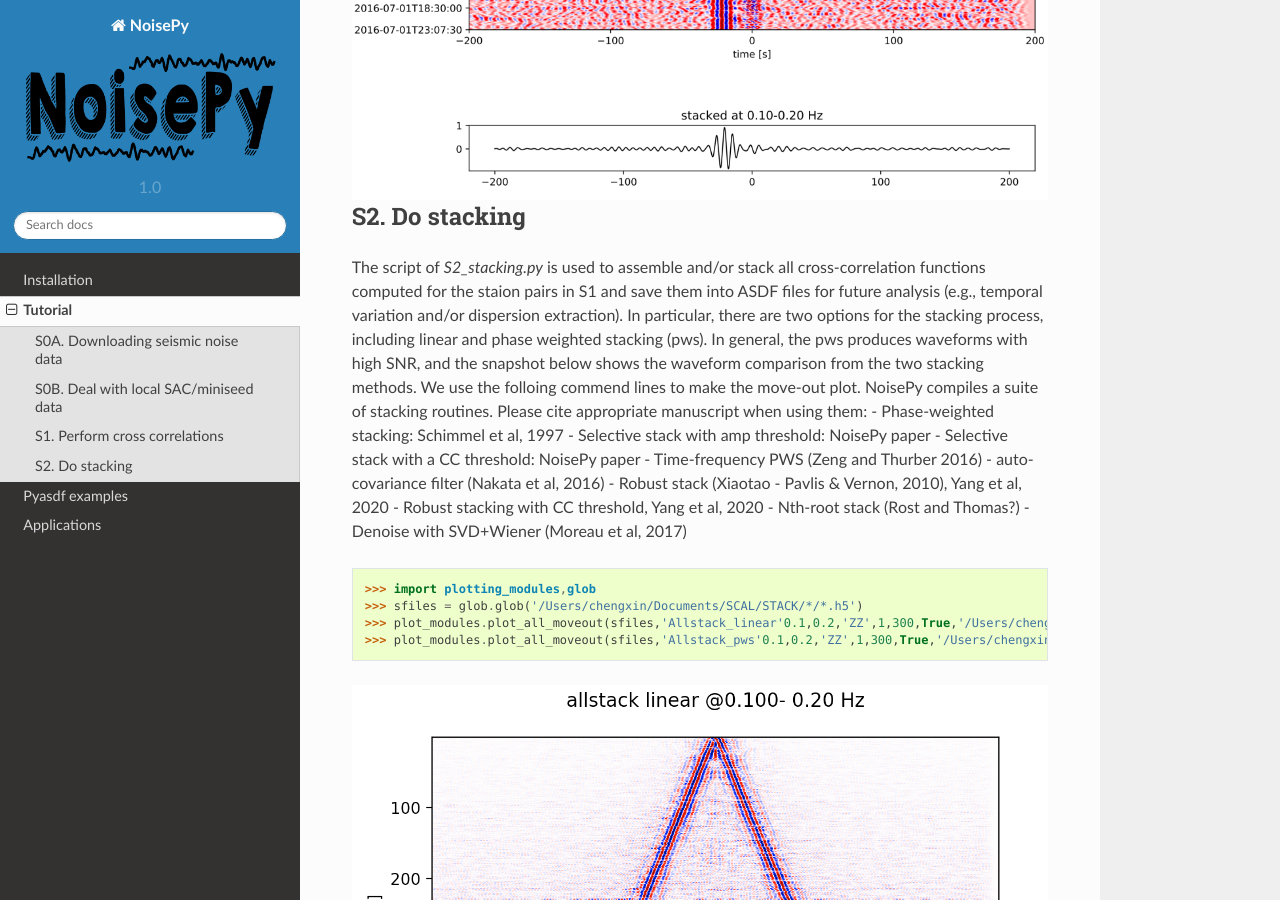
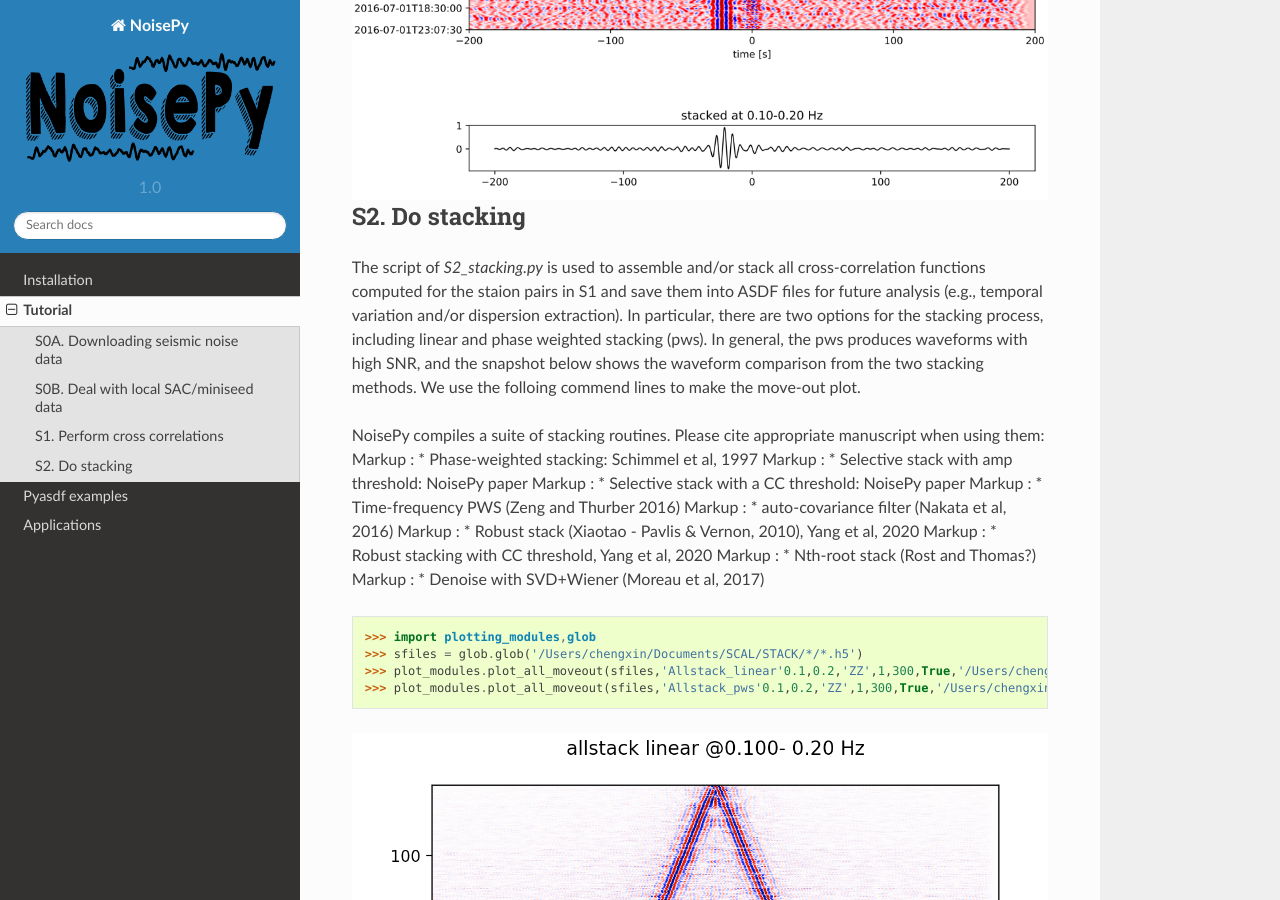
Before and after one commit to noisepy/NoisePy, a Sphinx documentation site: the page built from docs/tutorial.rst, in a window 1280 px wide and 900 px high, scrolled down 2866 px. Built offline with Sphinx 7.4.7 and the Read the Docs theme 2.0.0, drawn with Linux system fonts in a browser that asks for light colours.

Commit message:
Update tutorial.rst

```diff
--- a/docs/tutorial.rst
+++ b/docs/tutorial.rst
@@ -80,16 +80,17 @@
 The script of `S2_stacking.py` is used to assemble and/or stack all cross-correlation functions computed for the staion pairs in S1 and save them into ASDF files for future analysis
 (e.g., temporal variation and/or dispersion extraction). In particular, there are two options for the stacking process, including linear and phase weighted stacking (pws). In general,
 the pws produces waveforms with high SNR, and the snapshot below shows the waveform comparison from the two stacking methods. We use the folloing commend lines to make the move-out plot.
+
 NoisePy compiles a suite of stacking routines. Please cite appropriate manuscript when using them:
-- Phase-weighted stacking: Schimmel et al, 1997
-- Selective stack with amp threshold: NoisePy paper
-- Selective stack with a CC threshold: NoisePy paper
-- Time-frequency PWS (Zeng and Thurber 2016)
-- auto-covariance filter (Nakata et al, 2016)
-- Robust stack (Xiaotao - Pavlis & Vernon, 2010), Yang et al, 2020
-- Robust stacking with CC threshold, Yang et al, 2020
-- Nth-root stack (Rost and Thomas?)
-- Denoise with SVD+Wiener (Moreau et al, 2017)
+Markup : *  Phase-weighted stacking: Schimmel et al, 1997
+Markup : * Selective stack with amp threshold: NoisePy paper
+Markup : * Selective stack with a CC threshold: NoisePy paper
+Markup : * Time-frequency PWS (Zeng and Thurber 2016)
+Markup : * auto-covariance filter (Nakata et al, 2016)
+Markup : *  Robust stack (Xiaotao - Pavlis & Vernon, 2010), Yang et al, 2020
+Markup : *  Robust stacking with CC threshold, Yang et al, 2020
+Markup : *  Nth-root stack (Rost and Thomas?)
+Markup : *  Denoise with SVD+Wiener (Moreau et al, 2017)
 
 
 .. code-block:: python
```
